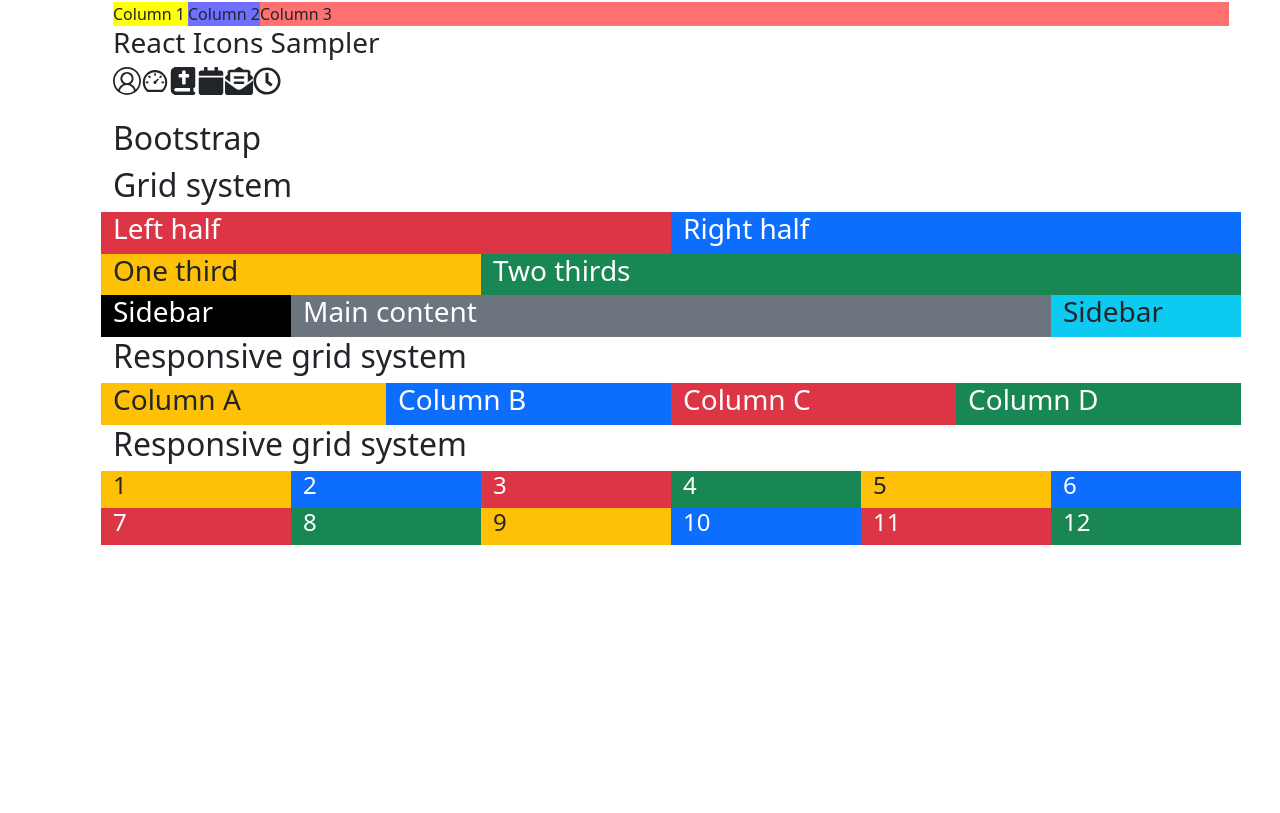
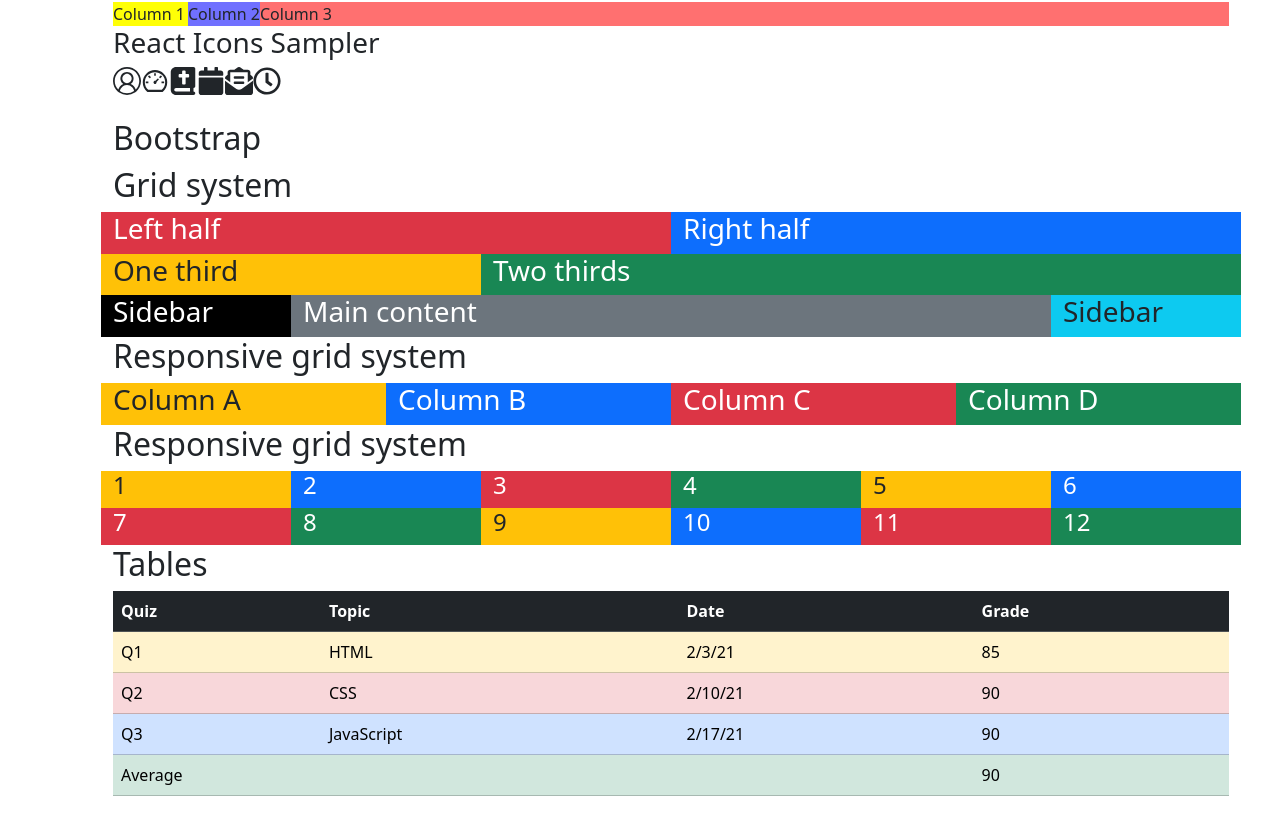
Before and after one commit to kushalkrishnappa/kambaz, a Next.js app: page /Labs/Lab2 in a window 1280 px wide. Shown: the part 4957-5770 px from the top of the page. Before the commit the page ends 5503 px from the top, so only its background shows below. Built offline with nearby package versions, Linux system fonts and the light colour scheme.

Commit message:
- Styling HTML Tables with React Bootstrap

```diff
--- /dev/null
+++ b/app/Labs/Lab2/BootstrapTables.tsx
@@ -0,0 +1,45 @@
+import { Table } from "react-bootstrap";
+
+export default function BootstrapTables() {
+  return (
+    <div id="wd-css-styling-tables">
+      <h2>Tables</h2>
+      <Table>
+        <thead>
+          <tr className="table-dark">
+            <th>Quiz</th>
+            <th>Topic</th>
+            <th>Date</th>
+            <th>Grade</th>
+          </tr>
+        </thead>
+        <tbody>
+          <tr className="table-warning">
+            <td>Q1</td>
+            <td>HTML</td>
+            <td>2/3/21</td>
+            <td>85</td>
+          </tr>
+          <tr className="table-danger">
+            <td>Q2</td>
+            <td>CSS</td>
+            <td>2/10/21</td>
+            <td>90</td>
+          </tr>
+          <tr className="table-primary">
+            <td>Q3</td>
+            <td>JavaScript</td>
+            <td>2/17/21</td>
+            <td>90</td>
+          </tr>
+        </tbody>
+        <tfoot>
+          <tr className="table-success">
+            <td colSpan={3}>Average</td>
+            <td>90</td>
+          </tr>
+        </tfoot>
+      </Table>
+    </div>
+  );
+}
--- a/app/Labs/Lab2/page.tsx
+++ b/app/Labs/Lab2/page.tsx
@@ -15,6 +15,7 @@
 import Zindex from "./Zindex";
 import BootstrapGrids from "./BootstrapGrids";
 import ScreenSizeLabel from "./ScreenSizeLabel";
+import BootstrapTables from "./BootstrapTables";
 
 export default function Lab2() {
   return (
@@ -106,6 +107,8 @@
       <BootstrapGrids />
 
       <ScreenSizeLabel />
+
+      <BootstrapTables />
     </Container>
   );
 }
```
